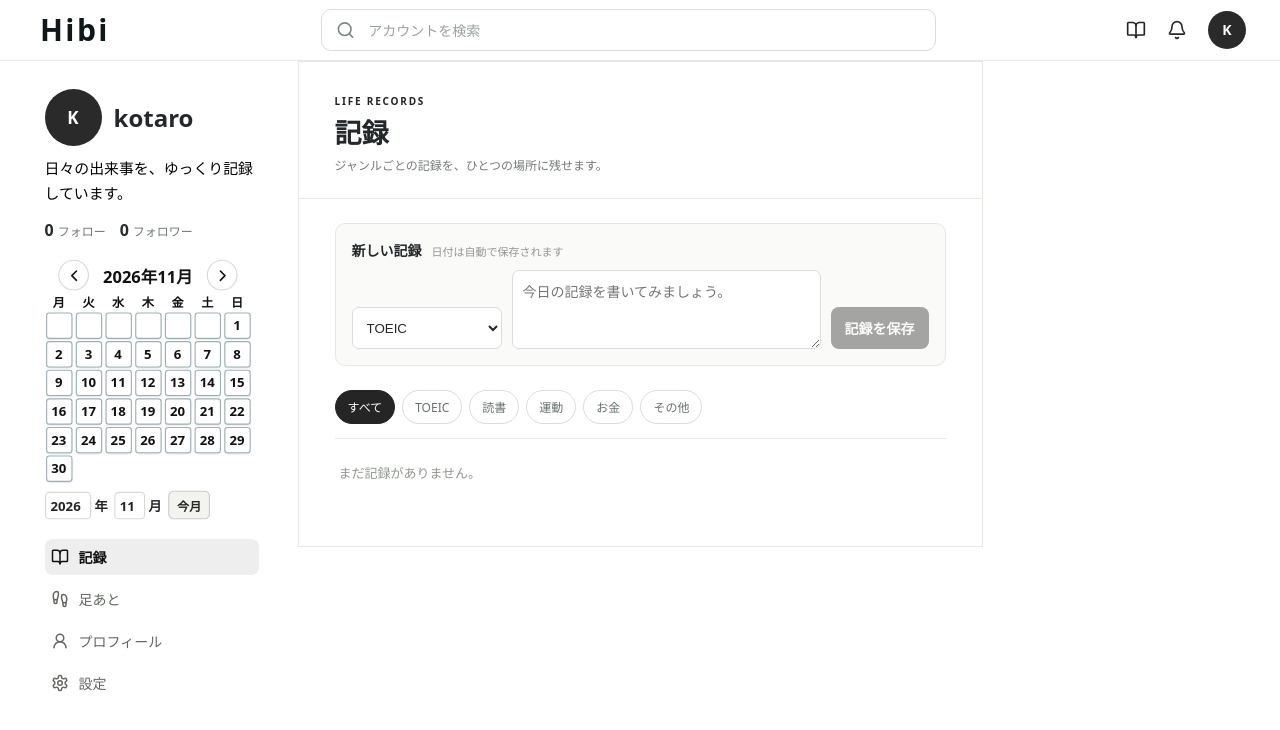
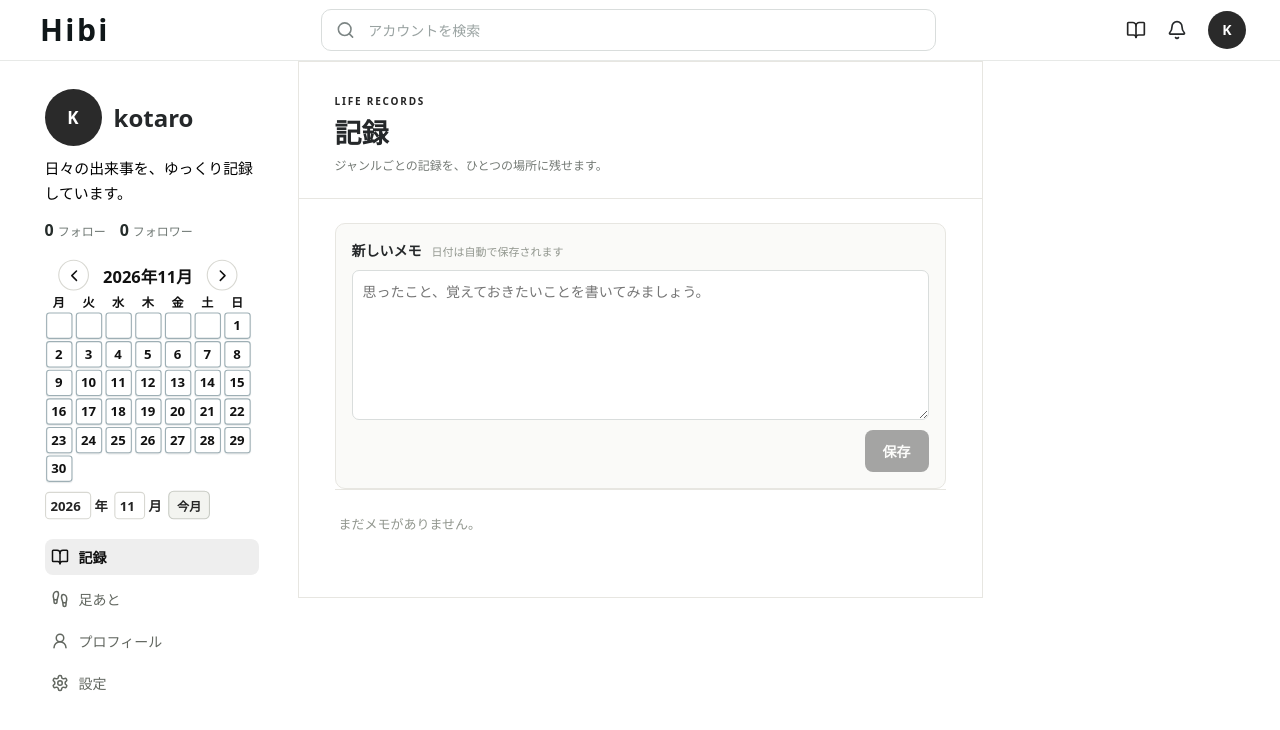
Before and after one commit to kotasimo/diary.codex, a Next.js app: page / in a window 1280 px wide. Both pictures are taken after a click on the button 1136 px from the left and 30 px from the top of the page. Shown: the top 730 px of the page. Built offline with nearby package versions, Linux system fonts and the light colour scheme.

Commit message:
simplify life records into a memo page

```diff
--- a/app/quiet.css
+++ b/app/quiet.css
@@ -1413,16 +1413,16 @@ body {
 .records-heading p:last-child { margin: 0; color: #747a75; font-size: 12px; }
 .records-body { padding: 24px 36px 40px; }
 .records-form {
-  display: grid;
-  grid-template-columns: 150px minmax(0, 1fr) auto;
+  display: flex;
+  flex-direction: column;
   gap: 10px;
-  align-items: end;
+  align-items: stretch;
   padding: 16px;
   border: 1px solid #e7e6e1;
   border-radius: 10px;
   background: #fafaf8;
 }
-.records-form-heading { grid-column: 1 / -1; display: flex; align-items: baseline; gap: 10px; }
+.records-form-heading { display: flex; align-items: baseline; gap: 10px; }
 .records-form-heading strong { font-size: 14px; }
 .records-form-heading span { color: #92978f; font-size: 11px; }
 .records-form select,
@@ -1435,10 +1435,10 @@ body {
   outline: 0;
 }
 .records-form select { height: 42px; padding: 0 10px; }
-.records-form textarea { min-height: 42px; padding: 10px; resize: vertical; }
+.records-form textarea { min-height: 150px; padding: 10px; resize: vertical; }
 .records-form select:focus,
 .records-form textarea:focus { border-color: #839a90; box-shadow: 0 0 0 3px rgba(83,112,99,.1); }
-.records-form .primary-button { min-height: 42px; padding: 9px 14px; }
+.records-form .primary-button { align-self: flex-end; min-height: 42px; padding: 9px 18px; }
 .records-genres { display: flex; gap: 7px; margin: 24px 0 14px; overflow-x: auto; }
 .records-genres button {
   flex: 0 0 auto;
@@ -1598,9 +1598,9 @@ body {
   .records-heading h1 { font-size: 22px; }
   .records-heading p:last-child { font-size: 11px; }
   .records-body { padding: 18px 16px 40px; }
-  .records-form { grid-template-columns: 1fr; gap: 8px; padding: 12px; }
+  .records-form { gap: 8px; padding: 12px; }
   .records-form-heading { margin-bottom: 3px; }
-  .records-form .primary-button { width: 100%; }
+  .records-form .primary-button { align-self: stretch; }
   .records-genres { margin: 18px 0 12px; }
   .life-record { padding: 16px 2px; }
 
--- a/components/diary/RecordsView.tsx
+++ b/components/diary/RecordsView.tsx
@@ -1,37 +1,20 @@
 "use client";
 
-import { useMemo, useState } from "react";
+import { useState } from "react";
 import type { LifeRecord } from "@/types/diary";
-
-const defaultGenres = ["TOEIC", "読書", "運動", "お金", "その他"];
 
 export function RecordsView({
   records,
   onAddRecord,
 }: {
   records: LifeRecord[];
-  onAddRecord: (genre: string, content: string) => void;
+  onAddRecord: (content: string) => void;
 }) {
-  const [selectedGenre, setSelectedGenre] = useState("すべて");
-  const [draftGenre, setDraftGenre] = useState(defaultGenres[0]);
   const [content, setContent] = useState("");
-  const genres = useMemo(
-    () => [
-      ...defaultGenres,
-      ...records
-        .map((record) => record.genre)
-        .filter((genre) => !defaultGenres.includes(genre)),
-    ],
-    [records],
-  );
-  const visibleRecords = records.filter(
-    (record) => selectedGenre === "すべて" || record.genre === selectedGenre,
-  );
   const submit = () => {
     if (!content.trim()) return;
-    onAddRecord(draftGenre, content.trim());
+    onAddRecord(content.trim());
     setContent("");
-    setSelectedGenre(draftGenre);
   };
   return (
     <section className="content-panel records-panel">
@@ -45,25 +28,14 @@ export function RecordsView({
       <div className="records-body">
         <div className="records-form">
           <div className="records-form-heading">
-            <strong>新しい記録</strong>
+            <strong>新しいメモ</strong>
             <span>日付は自動で保存されます</span>
           </div>
-          <select
-            value={draftGenre}
-            onChange={(event) => setDraftGenre(event.target.value)}
-            aria-label="記録のジャンル"
-          >
-            {genres.map((genre) => (
-              <option key={genre} value={genre}>
-                {genre}
-              </option>
-            ))}
-          </select>
           <textarea
             value={content}
             onChange={(event) => setContent(event.target.value)}
-            placeholder="今日の記録を書いてみましょう。"
-            rows={3}
+            placeholder="思ったこと、覚えておきたいことを書いてみましょう。"
+            rows={6}
           />
           <button
             type="button"
@@ -71,33 +43,13 @@ export function RecordsView({
             disabled={!content.trim()}
             onClick={submit}
           >
-            記録を保存
+            保存
           </button>
         </div>
-        <nav className="records-genres" aria-label="記録のジャンル">
-          <button
-            type="button"
-            className={selectedGenre === "すべて" ? "active" : ""}
-            onClick={() => setSelectedGenre("すべて")}
-          >
-            すべて
-          </button>
-          {genres.map((genre) => (
-            <button
-              type="button"
-              className={selectedGenre === genre ? "active" : ""}
-              key={genre}
-              onClick={() => setSelectedGenre(genre)}
-            >
-              {genre}
-            </button>
-          ))}
-        </nav>
         <div className="records-feed">
-          {visibleRecords.map((record) => (
+          {records.map((record) => (
             <article className="life-record" key={record.id}>
               <div className="life-record-meta">
-                <strong>{record.genre}</strong>
                 <time dateTime={record.createdAt}>
                   {new Date(record.createdAt).toLocaleDateString("ja-JP", {
                     month: "numeric",
@@ -109,13 +61,7 @@ export function RecordsView({
               <p>{record.content}</p>
             </article>
           ))}
-          {!visibleRecords.length && (
-            <p className="records-empty">
-              {selectedGenre === "すべて"
-                ? "まだ記録がありません。"
-                : `${selectedGenre}の記録はまだありません。`}
-            </p>
-          )}
+          {!records.length && <p className="records-empty">まだメモがありません。</p>}
         </div>
       </div>
     </section>
--- a/hooks/useDiaryApp.ts
+++ b/hooks/useDiaryApp.ts
@@ -350,10 +350,10 @@ export function useDiaryApp() {
     changeView("detail");
     return true;
   };
-  const addLifeRecord = (genre: string, content: string) => {
+  const addLifeRecord = (content: string) => {
     const record = {
       id: `${Date.now()}-${Math.random().toString(36).slice(2, 8)}`,
-      genre,
+      genre: "メモ",
       content,
       createdAt: new Date().toISOString(),
     };
```
